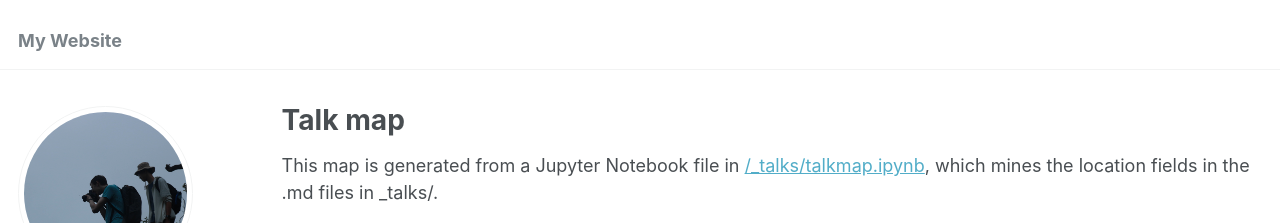
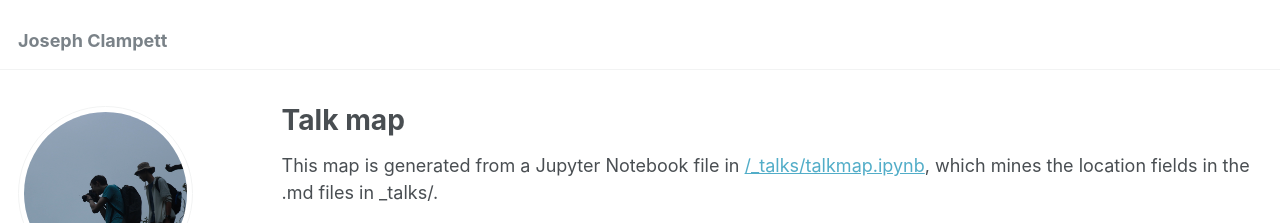
Before and after one commit to JosephClampett/josephclampett.github.io, a Jekyll site: the page built from _pages/talkmap.html, in a window 1280 px wide. Shown: the top 223 px of the page. Built offline with Jekyll 4.4.1, drawn with Linux system fonts in a browser that asks for light colours; nearby versions of some CDN libraries.

Commit message:
Update _config.yml

```diff
--- a/_config.yml
+++ b/_config.yml
@@ -8,10 +8,10 @@
 
 # Basic Site Settings
 locale                   : "en-US"
-title                    : "My Website"
+title                    : "Joseph Clampett"
 title_separator          : "-"
 name                     : &name "Joseph Clampett"
-description              : &description "Avid graphics programmer, learner, etc."
+description              : &description "Renewable energy and computer graphics at UNC"
 url                      : https://josephclampett.github.io # the base hostname & protocol for your site e.g. "https://mmistakes.github.io"
 baseurl                  : "" # the subpath of your site, e.g. "/blog"
 repository               : "josephclampett/josephclampett.github.io"
```
